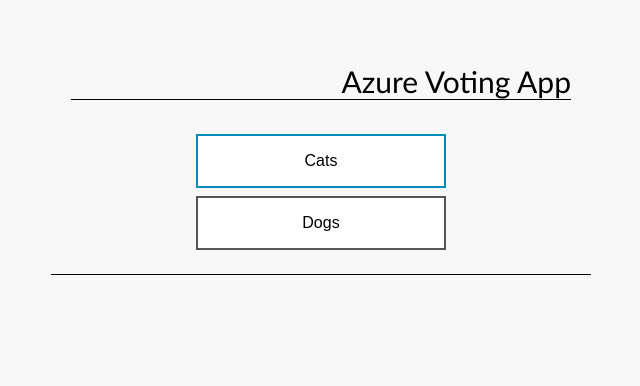
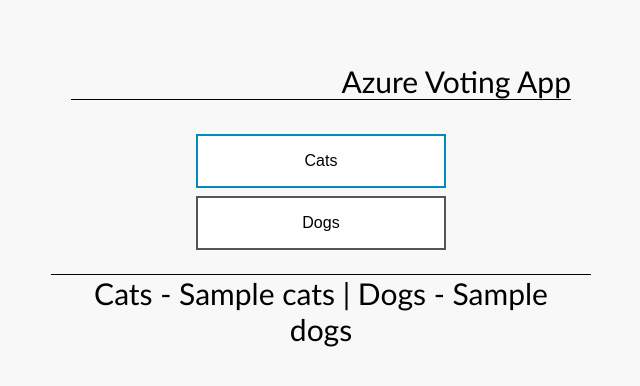
Before and after one commit to neilpeterson/flask-voting-app-mysql, a Flask app: template templates/index.html in a window 1280 px wide. Shown: the top 386 px of the page, without its empty margins (319-959 px from the left). Run offline with Flask 2, Linux system fonts and the light colour scheme; the template is opened without the code that fills it: most values are stand-ins (such as "Sample title", 1, 10 or a date in 2020).

Commit message:
adding results to index

```diff
--- a/main.py
+++ b/main.py
@@ -11,17 +11,47 @@
 app.config['MYSQL_DB'] = 'azurevote'
 mysql = MySQL(app)
 
-@app.route('/')
+@app.route('/', methods=['GET', 'POST'])
 def index():
-    return render_template("index.html")
 
-@app.route('/insert', methods=['POST'])
-def insert():
-    vote = request.form['vote']
-    cur = mysql.connection.cursor()
-    cur.execute('''INSERT INTO azurevote (voteid, votevalue) VALUES (%s, %s)''', (random.randint(5,3000), vote))
-    mysql.connection.commit()
-    return render_template("index.html")
+    if request.method == 'GET':
+
+        # Get current values
+        cur = mysql.connection.cursor()
+        cur.execute('''Select votevalue, count(votevalue) as count From azurevote.azurevote
+        group by votevalue''')
+        results = cur.fetchall()
+
+        for i in results:
+            if i[0] == 'cats':
+                cats = i[1]
+            elif i[0] == 'dogs':
+                dogs = i[1]
+
+        # Return index with values
+        return render_template("index.html", cats=cats, dogs=dogs)
+
+    elif request.method == 'POST':
+
+        # Insert vote result into DB
+        vote = request.form['vote']
+        cur = mysql.connection.cursor()
+        cur.execute('''INSERT INTO azurevote (voteid, votevalue) VALUES (%s, %s)''', (random.randint(5,3000), vote))
+        mysql.connection.commit()
+
+        # Get current values
+        cur.execute('''Select votevalue, count(votevalue) as count From azurevote.azurevote
+        group by votevalue''')
+        results = cur.fetchall()
+
+        for i in results:
+            if i[0] == 'cats':
+                cats = i[1]
+            elif i[0] == 'dogs':
+                dogs = i[1]
+
+        # Return inndex with new count
+        return render_template("index.html", cats=cats, dogs=dogs)
 
 @app.route('/results')
 def results():
--- a/static/default.css
+++ b/static/default.css
@@ -36,6 +36,15 @@
     font-size:30px;
     font-family:Calibri;
     border-bottom: 1px solid black;
+}
+
+div#results {
+    display:block;
+    margin: 0 auto;
+    width: 500px;
+    text-align: center;
+    font-size:30px;
+    font-family:Calibri;
 }
 
 .button {
--- a/templates/index.html
+++ b/templates/index.html
@@ -12,7 +12,7 @@
 </head>
 <body>
     <div id="container">
-        <form id="form" name="form" action="/insert" method="post"><center>
+        <form id="form" name="form" action="/"" method="post"><center>
         <div id="logo">Azure Voting App</div>
         <div id="space"></div>
         <div id="form">
@@ -21,5 +21,6 @@
         </form>
         </div>
     </div>
+    <div id="results"> Cats - {{ cats }} | Dogs - {{ dogs }} </div>
 </body>
 </html>
```
